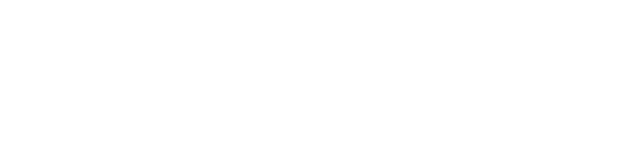
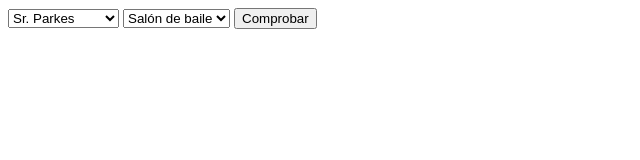
Before and after one commit to schuman94/dwec2, a plain HTML site: page Ejercicios2/index3.html in a window 1280 px wide. Shown: the whole page, without its empty margins (0-640 px from the left). Drawn offline with Linux system fonts and the light colour scheme.

Commit message:
terminado

```diff
--- a/Ejercicios2/index3.html
+++ b/Ejercicios2/index3.html
@@ -7,6 +7,61 @@
     <title>Document</title>
 </head>
 <body>
+    <label for="sospechoso"></label>
+    <select name="sospechoso" id="sospechoso">
+        <option value="Sr. Parkes">Sr. Parkes</option>
+        <option value="Sra. Van Cleve">Sra. Van Cleve</option>
+        <option value="Sr. Sparr">Sra. Sparr</option>
+        <option value="Sr. Kalehoff">Sr. Kalehoff</option>
+    </select>
 
+    <label for="habitacion"></label>
+    <select name="habitacion" id="habitacion">
+        <option value="el salón de baile">Salón de baile</option>
+        <option value="la galería">Galería</option>
+        <option value="la sala de billar">Sala de billar</option>
+        <option value="el comedor">Comedor</option>
+    </select>
+
+    <button onclick="comprobar()">Comprobar</button>
+    <p id="misterio"></p>
+
+    <script>
+        function comprobar() {
+            let resuelto = false;
+            let arma;
+            let sospechoso = document.getElementById("sospechoso").value;
+            let habitacion = document.getElementById("habitacion").value;
+
+            switch (true) {
+                case (habitacion == "el comedor" && sospechoso == "Sr. Parkes"):
+                    resuelto = true;
+                    arma = "cuchillo";
+                    break;
+                case (habitacion == "la galería" && sospechoso == "Sra. Van Cleve"):
+                    resuelto = true;
+                    arma = "trofeo";
+                    break;
+                case (habitacion == "la sala de billar" && sospechoso == "Sr. Sparr"):
+                    resuelto = true;
+                    arma = "palo";
+                    break;
+                case (habitacion == "el salón de baile" && sospechoso == "Sr. Kalehoff"):
+                    resuelto = true;
+                    arma = "veneno"
+                    break;
+                default:
+                    resuelto = false;
+                    break;
+            }
+
+            if (resuelto) {
+                document.getElementById("misterio").innerHTML = `${sospechoso} lo hizo en ${habitacion} con el ${arma}!`
+            } else {
+                document.getElementById("misterio").innerHTML = "Error: inténtalo de nuevo";
+            }
+        }
+
+    </script>
 </body>
 </html>
```
